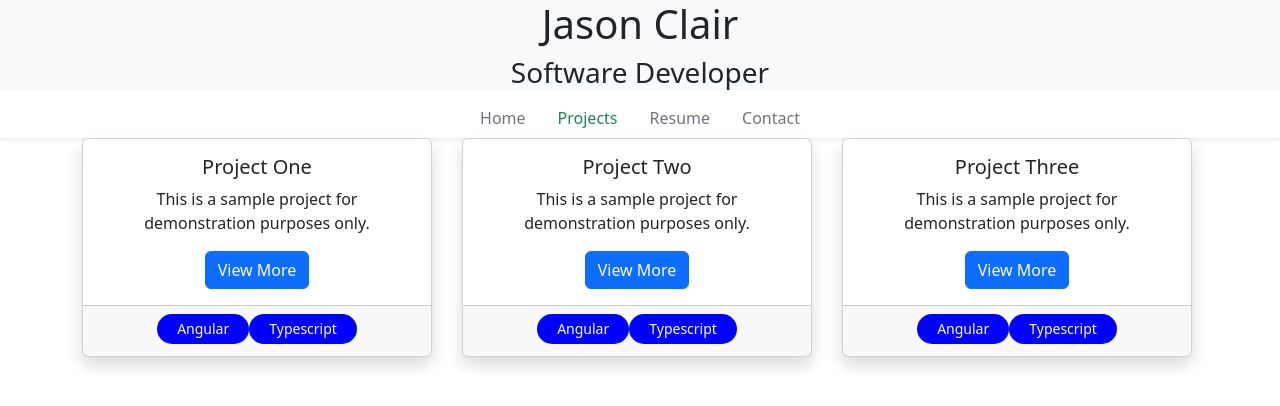
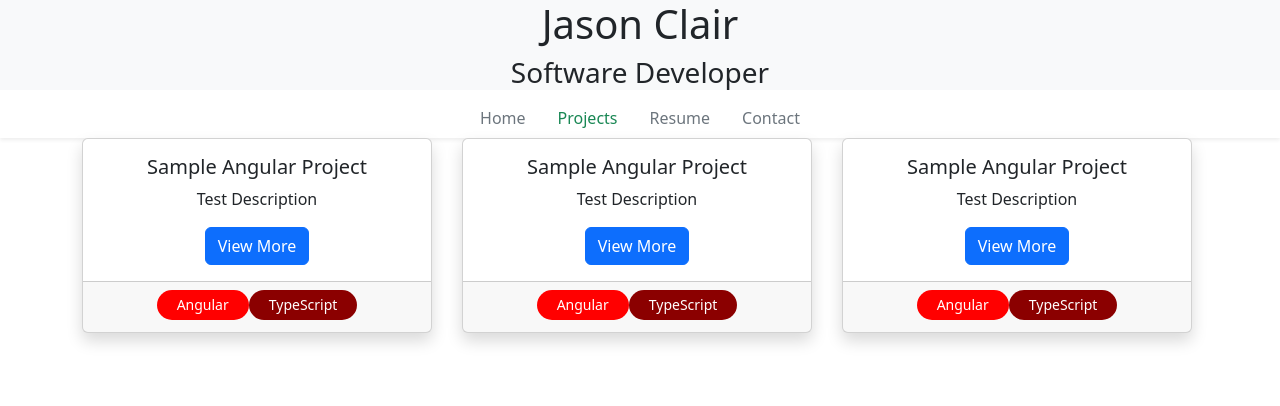
Before and after one commit to jasonclairsoftware/Portfolio, an Angular app: page /projects in a window 1280 px wide. Shown: the top 406 px of the page. Built offline with nearby package versions, Linux system fonts and the light colour scheme.

Commit message:
Added the Tag model to the models folder and updated the project-card.ts

```diff
--- /dev/null
+++ b/src/app/models/project.ts
@@ -0,0 +1,11 @@
+import { Tag } from "./tag";
+
+export interface Project{
+  id: number;
+  name: string;
+  summary: string;
+  description: string;
+  projectlink: string;
+  imagelinks: string[];
+  tags: Tag[];
+}
--- /dev/null
+++ b/src/app/models/tag.ts
@@ -0,0 +1,16 @@
+export class Tag{
+  static readonly ANGULAR = new Tag("Angular", "red");
+  static readonly TYPESCRIPT = new Tag("TypeScript", "darkred");
+  static readonly CSHARP = new Tag("C#", "green");
+  static readonly CPLUSPLUS = new Tag("C++", "blue");
+  static readonly JAVA = new Tag("Java", "yellow");
+  static readonly JAVASCRIPT = new Tag("JavaScript", "purple");
+
+  private constructor(private readonly key: string, public readonly color: string){
+
+  }
+
+  public toString(){
+    return this.key;
+  }
+}
--- a/src/app/project-card/project-card.component.html
+++ b/src/app/project-card/project-card.component.html
@@ -1,14 +1,17 @@
 <div class="card shadow text-center" style="max-width: 350px; min-width: 350px">
   <div class="card-body">
-    <h5 class="card-title">{{projectName}}</h5>
-    <p class="card-text">This is a sample project for demonstration purposes only.</p>
+    <h5 class="card-title">{{project.name}}</h5>
+    <p class="card-text">{{project.summary}}</p>
     <button class="btn btn-primary">View More</button>
   </div>
 
   <div class="card-footer">
     <div class="d-flex flex-wrap justify-content-center">
-      <div class="tag mg-2 mb-1">Angular</div>
-      <div class="tag mg-2 mb-1">Typescript</div>
+
+      <div *ngFor="let tag of project.tags">
+        <div class="tag mg-2 mb-1" [style.background-color]="tag.color">{{tag}}</div>
+      </div>
+
     </div>
   </div>
 </div>
--- a/src/app/project-card/project-card.component.ts
+++ b/src/app/project-card/project-card.component.ts
@@ -1,12 +1,14 @@
 import { Component, Input } from '@angular/core';
+import { CommonModule } from '@angular/common';
+import { Project } from '../models/project';
 
 @Component({
   selector: 'app-project-card',
   standalone: true,
-  imports: [],
+  imports: [CommonModule],
   templateUrl: './project-card.component.html',
   styleUrl: './project-card.component.scss'
 })
 export class ProjectCardComponent {
-  @Input() projectName = "";
+  @Input() project = {} as Project;
 }
--- a/src/app/projects/projects.component.html
+++ b/src/app/projects/projects.component.html
@@ -2,13 +2,13 @@
 
   <div class="row">
     <div class="col-lg-4 col-md-6 mb-4" style="max-width: 380px; min-width: 380px;">
-      <app-project-card [projectName]="'Project One'"></app-project-card>
+      <app-project-card [project]="project"></app-project-card>
     </div>
     <div class="col-lg-4 col-md-6 mb-4" style="max-width: 380px; min-width: 380px;">
-      <app-project-card [projectName]="'Project Two'"></app-project-card>
+      <app-project-card [project]="project"></app-project-card>
     </div>
     <div class="col-lg-4 col-md-6 mb-4" style="max-width: 380px; min-width: 380px;">
-      <app-project-card [projectName]="'Project Three'"></app-project-card>
+      <app-project-card [project]="project"></app-project-card>
     </div>
   </div>
 
--- a/src/app/projects/projects.component.ts
+++ b/src/app/projects/projects.component.ts
@@ -1,6 +1,8 @@
 import { Component } from '@angular/core';
 import { Title } from '@angular/platform-browser';
 import { ProjectCardComponent } from '../project-card/project-card.component';
+import { Project } from '../models/project';
+import { Tag } from '../models/tag';
 
 @Component({
   selector: 'app-projects',
@@ -10,6 +12,17 @@
   styleUrl: './projects.component.scss'
 })
 export class ProjectsComponent {
+  project: Project = {
+    id: 0,
+    name: "Sample Angular Project",
+    summary: "Test Description",
+    description: "",
+    projectlink: '',
+    imagelinks: [],
+    tags: [Tag.ANGULAR, Tag.TYPESCRIPT]
+
+  }
+
 
   constructor(private titleservice: Title){
     titleservice.setTitle("Jason Clair | Projects");
```
